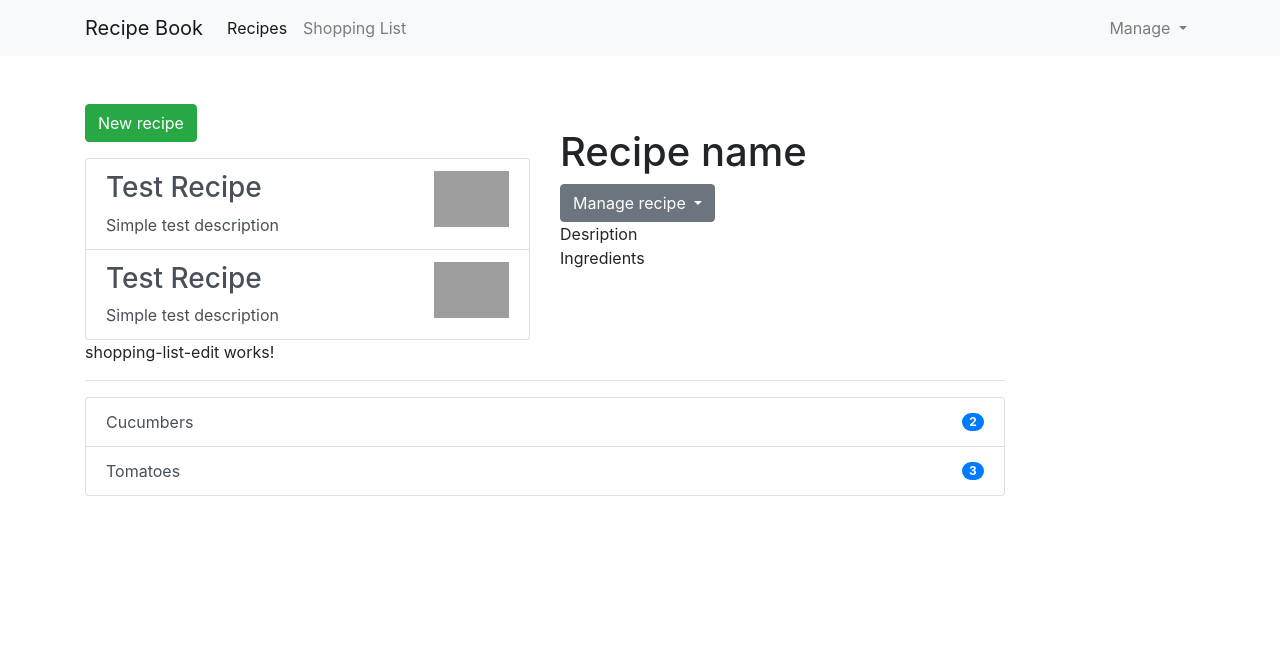
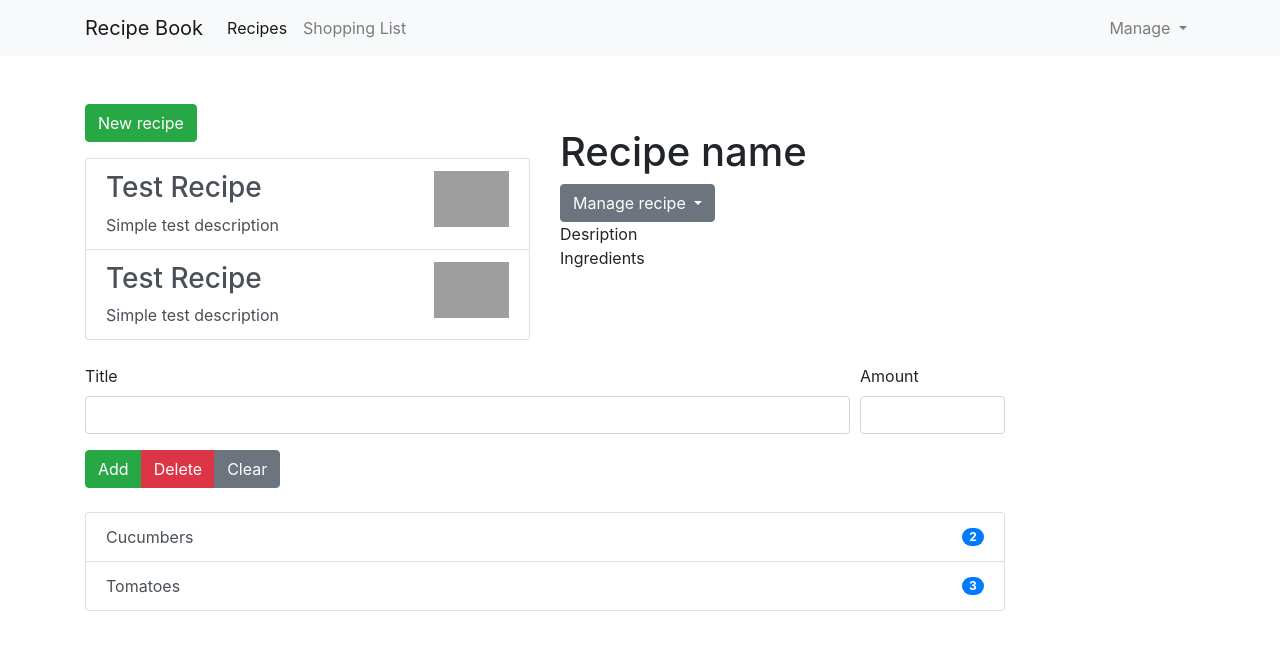
Before and after one commit to Safe-Mode/recipes-book, an Angular app: page / in a window 1280 px wide. Shown: the top 650 px of the page. Built offline with nearby package versions, Linux system fonts and the light colour scheme; grey boxes are pictures that could not be loaded.

Commit message:
Add shopping edit markup

```diff
--- a/src/app/recipes/recipes.component.html
+++ b/src/app/recipes/recipes.component.html
@@ -1,4 +1,4 @@
-<div class="row">
+<div class="row mb-4">
   <div class="col-md-5">
     <app-recipe-list></app-recipe-list>
   </div>
--- a/src/app/shopping-list/shopping-edit/shopping-edit.component.html
+++ b/src/app/shopping-list/shopping-edit/shopping-edit.component.html
@@ -1 +1,19 @@
-<p>shopping-list-edit works!</p>
+<form class="mb-4">
+  <div class="form-row">
+    <div class="form-group col-10">
+      <label for="title">Title</label>
+      <input type="text" class="form-control" id="title">
+    </div>
+
+    <div class="form-group col-2">
+      <label for="amout">Amount</label>
+      <input type="number" class="form-control" id="amount">
+    </div>
+  </div>
+
+  <div class="btn-group" role="group" aria-label="Form controls">
+    <button type="submit" class="btn btn-success">Add</button>
+    <button type="button" class="btn btn-danger">Delete</button>
+    <button type="button" class="btn btn-secondary">Clear</button>
+  </div>
+</form>
--- a/src/app/shopping-list/shopping-list.component.html
+++ b/src/app/shopping-list/shopping-list.component.html
@@ -1,7 +1,7 @@
 <div class="row">
   <div class="col-10">
     <app-shopping-edit></app-shopping-edit>
-    <hr>
+
     <div class="list-group">
       <button
         type="button"
```
